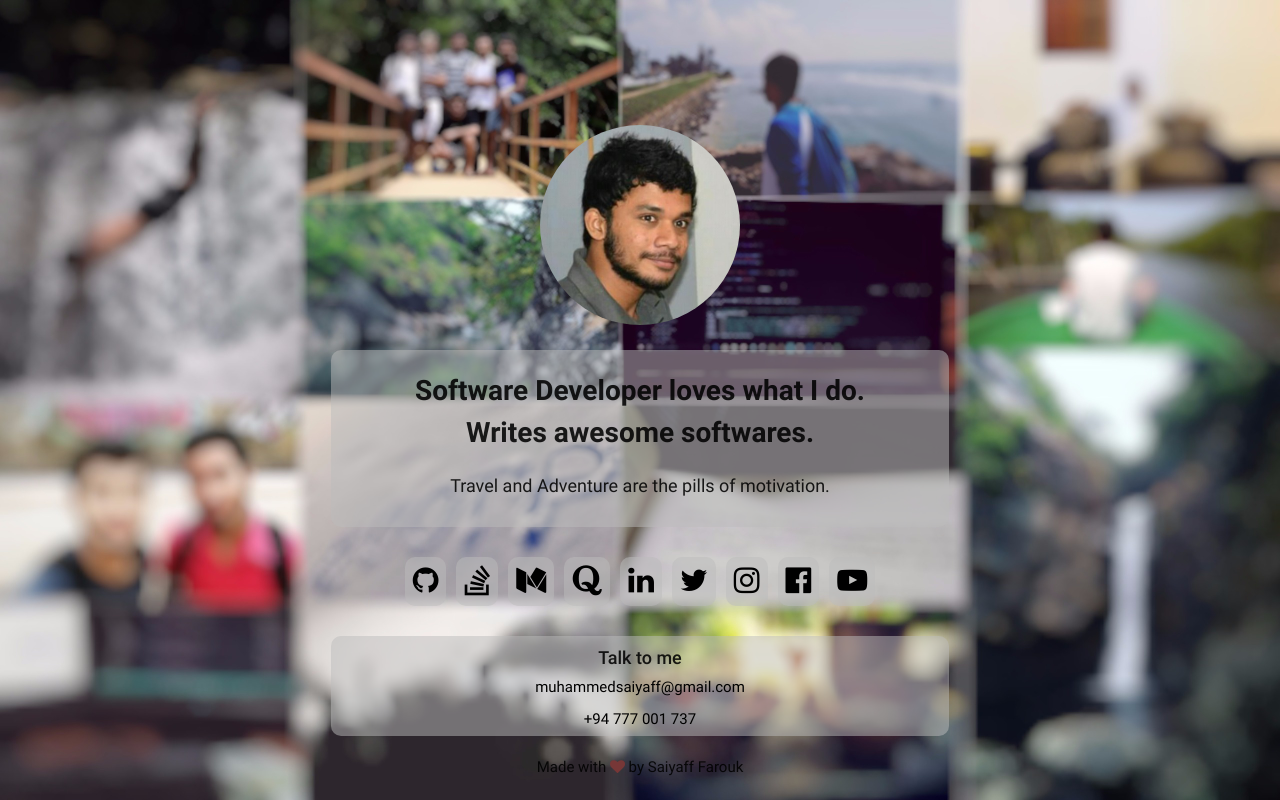
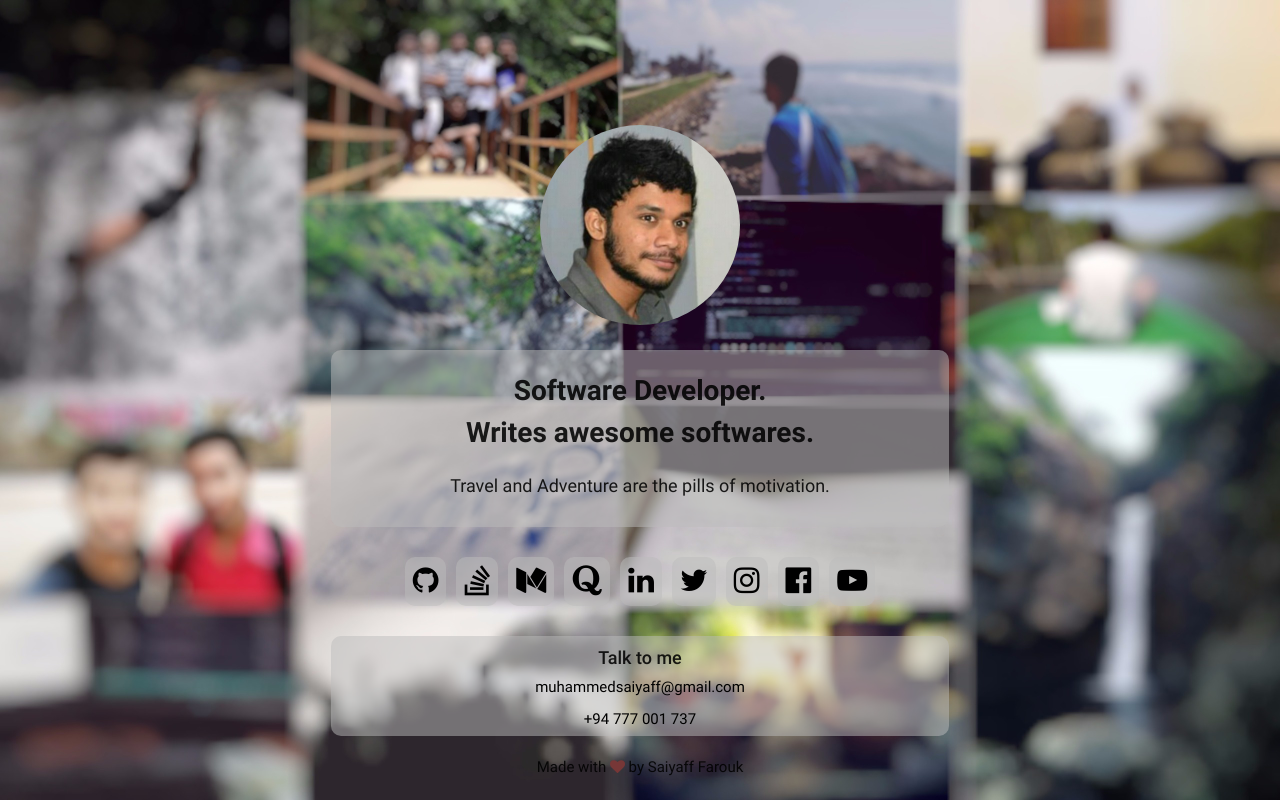
Before and after one commit to msaiyaff/saiyaff, an Angular app: page /home in a window 1280 px wide. Built offline with nearby package versions, Linux system fonts and the light colour scheme.

Commit message:
title change -grammar issue

```diff
--- a/src/app/home/home.component.html
+++ b/src/app/home/home.component.html
@@ -7,7 +7,7 @@
         <img class="circle responsive-img profile-image" src="./../../assets/images/my-prof.jpg" alt="saiyaffs-profile-image">
 
         <div class="clear-bg profile-bio">
-          <span class="bio-text"> Software Developer loves what I do. </span>
+          <span class="bio-text"> Software Developer. </span>
           <span class="bio-text"> Writes awesome softwares. </span>
           <p class="profile-bio-sub">
             Travel and Adventure are the pills of motivation.
```
